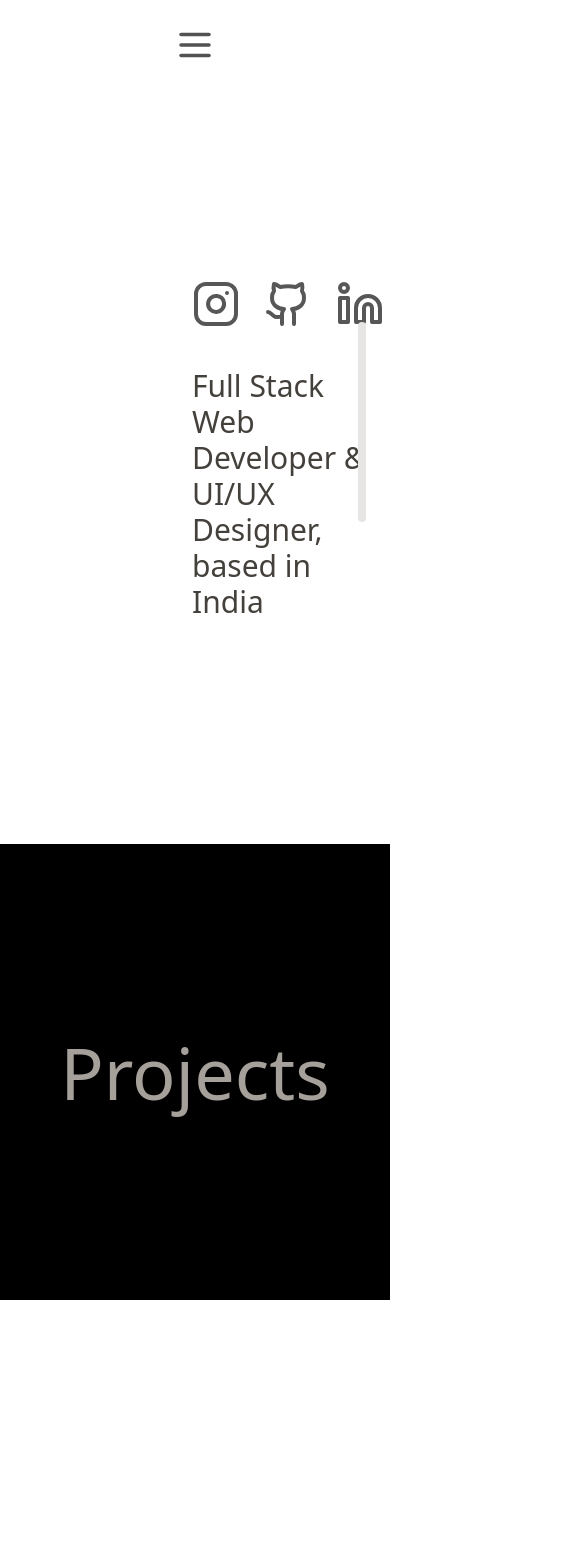
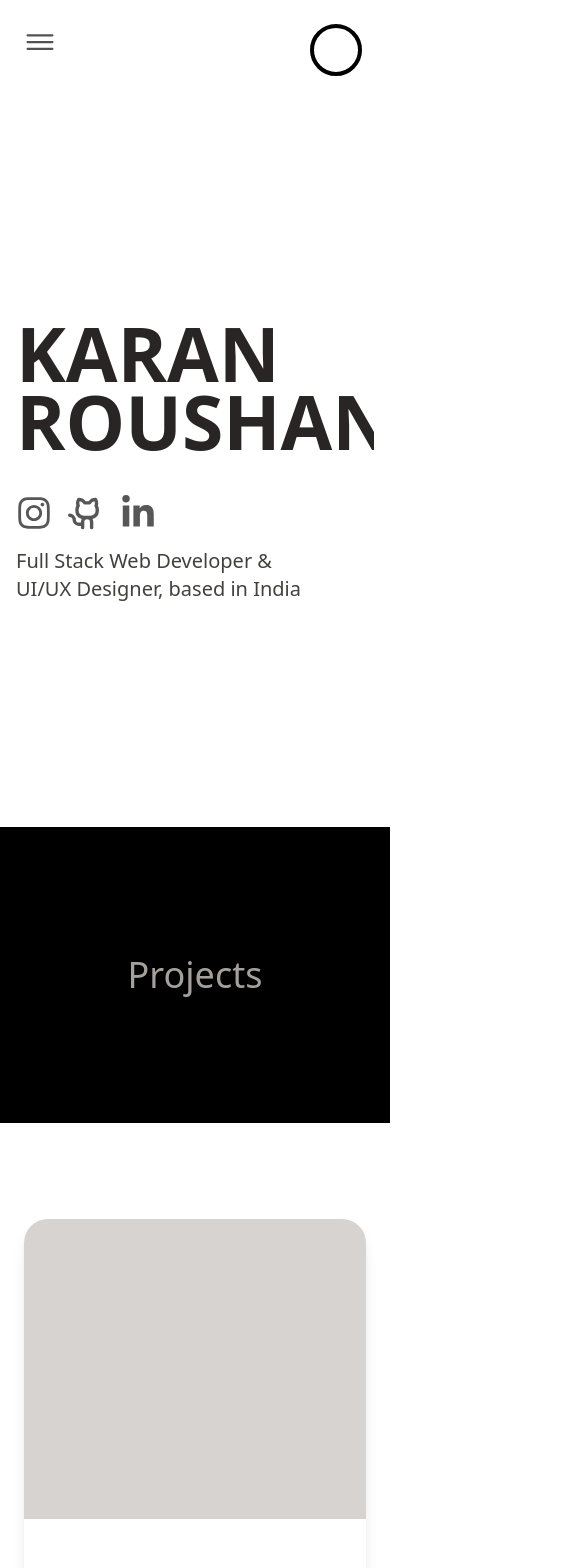
Before and after one commit to iamkaranroushan/my-portfolio, a Next.js app: page / in a window 390 px wide. Shown: the top 1568 px of the page, 585 px wide, since content can reach past the window. Built offline with nearby package versions, Linux system fonts and the light colour scheme.

Commit message:
made UI changes

```diff
--- a/Components/Hero/hero.jsx
+++ b/Components/Hero/hero.jsx
@@ -3,26 +3,28 @@
 import React from 'react'
 import { motion } from 'framer-motion'
 import { Instagram, Github, Linkedin } from 'lucide-react'
-
+import { FaInstagram, FaLinkedinIn } from 'react-icons/fa'
+import { PiGithubLogoBold } from "react-icons/pi";
 const Hero = () => {
   return (
-    <div className="w-full h-screen flex items-end justify-around px-28 py-56 overflow-hidden">
+    <div className="w-full h-full lg:h-screen mt-24 lg:mt-0 lg:flex lg:items-end lg:justify-around px-4 lg:px-28 py-56">
+
       {/* Name Section (slides in from far right) */}
       <div className="overflow-hidden">
         <motion.div
           className="flex flex-col leading-[0.9]"
           initial={{ x: 1500 }}
           animate={{ x: 0 }}
-          transition={{ delay: 0.2, duration: 0.6, ease: 'easeOut' }}
+          transition={{ duration: 0.6, ease: 'easeOut' }}
         >
-          <h1 className="text-[210px] text-stone-800 font-bold">KARAN</h1>
-          <h1 className="text-[210px] text-stone-800 font-bold">ROUSHAN</h1>
+          <h1 className="text-[75px] md:text-[160px] lg:text-[210px] text-stone-800 font-bold">KARAN</h1>
+          <h1 className="text-[75px] md:text-[160px] lg:text-[210px] text-stone-800 font-bold">ROUSHAN</h1>
         </motion.div>
       </div>
 
       {/* Separator (quick scale from bottom) */}
       <motion.div
-        className="w-0.5 h-[400px] bg-stone-600 mx-10"
+        className="hidden lg:block w-0.5 h-[400px] bg-stone-600 mx-10"
         initial={{ scaleY: 0 }}
         animate={{ scaleY: 1 }}
         transition={{ duration: 0.3, ease: 'easeInOut' }}
@@ -30,18 +32,19 @@ const Hero = () => {
       />
 
       {/* Description & Icons */}
-      <div className="flex flex-col gap-10">
+      <div className="flex flex-col gap-4 lg:gap-6 mt-10">
 
         {/* Social Icons (fade + slide up) */}
         <motion.div
-          className="flex w-full space-x-6"
+          className="flex w-full space-x-4"
           initial={{ opacity: 0, y: 40 }}
           animate={{ opacity: 1, y: 0 }}
-          transition={{ delay: 0.7, duration: 0.6, ease: 'easeOut' }}
+          transition={{ delay: 0.5, duration: 0.6, ease: 'easeOut' }}
         >
-          <span><Instagram size={48} color="#575757" /></span>
-          <span><Github size={48} color="#575757" /></span>
-          <span><Linkedin size={48} color="#575757" /></span>
+          <span className="lg:text-5xl text-4xl text-[#575757]"> <FaInstagram /></span>
+          <span className="lg:text-5xl text-4xl text-[#575757]"> <PiGithubLogoBold /></span>
+          <span className="lg:text-5xl text-4xl text-[#575757]"> <FaLinkedinIn /></span>
+
         </motion.div>
         {/* Description Text (slides in from far left) */}
         <div className="overflow-hidden">
@@ -49,10 +52,10 @@ const Hero = () => {
             className="flex flex-col leading-[0.9]"
             initial={{ x: -800 }}
             animate={{ x: 0 }}
-            transition={{ delay: 0.2, duration: 0.6, ease: 'easeOut' }}
+            transition={{ duration: 0.6, ease: 'easeOut' }}
           >
-            <h1 className="text-3xl text-stone-700">Full Stack Web Developer &</h1>
-            <h1 className="text-3xl text-stone-700">UI/UX Designer, based in India</h1>
+            <h1 className=" text-xl lg:text-3xl text-stone-700">Full Stack Web Developer &</h1>
+            <h1 className=" text-xl lg:text-3xl text-stone-700">UI/UX Designer, based in India</h1>
           </motion.div>
         </div>
 
--- a/Components/Navbar/navbar.jsx
+++ b/Components/Navbar/navbar.jsx
@@ -4,7 +4,8 @@ import { Menu, X } from 'lucide-react'
 import React, { useState, useEffect } from 'react'
 import Link from 'next/link'
 import { motion, AnimatePresence } from 'framer-motion'
-
+import { IoIosMenu } from "react-icons/io";
+import { RxCross2 } from "react-icons/rx";
 const Navbar = () => {
   const [menuOpen, setMenuOpen] = useState(false)
   const [showNavbar, setShowNavbar] = useState(true)
@@ -36,13 +37,13 @@ const Navbar = () => {
         initial={{ opacity: 0, y: -20 }}
         animate={{ opacity: showNavbar ? 1 : 0, y: showNavbar ? 0 : -20 }}
         transition={{ duration: 0.3 }}
-        className="fixed top-6 left-1/2  transform -translate-x-1/2 z-[100]"
+        className="fixed top-6 flex flex-col items-start mx-10  transform -translate-x-1/2 z-[100]"
       >
-        <button onClick={toggleMenu} className="transition-all duration-300 cursor-pointer">
+        <button onClick={toggleMenu} className=" transition-all duration-300 cursor-pointer">
           {menuOpen ? (
-            <X size={42} className="text-white transition-transform duration-300 rotate-90" />
+            <RxCross2  className="text-white text-4xl lg:text-5xl transition-transform duration-300 rotate-90" />
           ) : (
-            <Menu size={42} className="text-neutral-600 transition-transform duration-300" />
+            <IoIosMenu  className="text-neutral-600 text-4xl lg:text-5xl transition-transform duration-300" />
           )}
         </button>
       </motion.div>
@@ -51,7 +52,7 @@ const Navbar = () => {
       <AnimatePresence>
         {menuOpen && (
           <motion.div
-            className=" fixed inset-0 z-[99] bg-black flex flex-col justify-center items-center gap-12 text-5xl font-semibold text-stone-200"
+            className="fixed inset-0 z-[99] bg-black flex flex-col justify-center items-center gap-12 text-3xl lg:text-5xl font-semibold text-stone-200 px-4"
             initial={{ opacity: 0 }}
             animate={{ opacity: 1 }}
             exit={{ opacity: 0 }}
@@ -63,13 +64,13 @@ const Navbar = () => {
                 initial={{ opacity: 0, y: 40 }}
                 animate={{ opacity: 1, y: 0 }}
                 exit={{ opacity: 0, y: 40 }}
-                transition={{ duration:0.4}}
+                transition={{ duration: 0.4 }}
                 className="pointer-events-auto"
                 whileHover={{ scale: 1.1 }}
                 whileTap={{ scale: 0.95 }}
               >
                 <Link
-                  href={`/${label.toLowerCase() === 'home' ? '' : label.toLowerCase()}`}
+                  href={`/${label.toLowerCase() === 'Home' ? '' : label.toLowerCase()}`}
                   onClick={() => setMenuOpen(false)}
                   className="transition duration-300"
                 >
--- a/Components/Projects/projects.jsx
+++ b/Components/Projects/projects.jsx
@@ -1,3 +1,5 @@
+'use client'
+
 import React from 'react'
 
 const Projects = () => {
@@ -25,33 +27,54 @@ const Projects = () => {
   return (
     <div className="w-full">
       {/* Header */}
-      <div className="flex justify-center bg-black text-white py-48 px-10">
-        <h2 className="text-7xl text-stone-400">Projects</h2>
+      <div className="flex justify-center bg-black text-white py-32 lg:py-48 px-6 lg:mb-32 sm:px-10">
+        <h2 className="text-4xl sm:text-6xl md:text-7xl text-stone-400">Projects</h2>
       </div>
 
       {/* Project Cards */}
-      <div className="flex flex-col gap-32 py-36 px-28">
+      <div className="flex flex-col space-y-24 lg:space-y-48 py-24 px-6 sm:px-10 lg:px-28">
         {projectData.map((project, index) => {
           const isEven = index % 2 === 0
           const projectNumber = `0${index + 1}`
+
           return (
+            <div key={index}>
+              {/* 👇 Mobile Card Layout */}
+              <div className="lg:hidden w-full bg-white rounded-3xl shadow-lg overflow-hidden flex flex-col space-y-4">
                 <div
-              key={index}
-              className={`flex h-screen flex-col lg:flex-row items-end justify-between gap-36 ${!isEven ? 'lg:flex-row-reverse' : ''
+                  className="w-full h-[300px] sm:h-[400px] bg-cover bg-center bg-stone-300"
+
+                />
+                <div className="p-6 text-center space-y-2">
+                  <p className="text-[100px] font-semibold text-primary/10">{projectNumber}</p>
+                  <h3 className="text-5xl font-bold text-stone-800">{project.title}</h3>
+                  <p className="text-lg text-muted-foreground">{project.description}</p>
+                </div>
+              </div>
+
+              {/* 👇 Desktop Split Layout with Alternating Direction */}
+              <div
+                className={`hidden lg:flex h-screen items-end justify-between gap-36 ${!isEven ? 'flex-row-reverse' : ''
                   }`}
               >
-              {/* Image/Visual */}
-              <div className="w-full lg:w-[900px] h-[600px] bg-stone-200 rounded-3xl overflow-hidden shadow-lg" />
+                {/* Image Section */}
+                <div
+                  className="w-[900px] h-[600px] bg-stone-300 bg-cover bg-center rounded-3xl "
 
-              {/* Text Content */}
-              <div className="w-full lg:w-1/2 text-left space-y-4">
-                <p className="text-[250px] font-semibold text-primary/10 mb-6">
+                />
+
+                {/* Text Section */}
+                <div className="w-1/2 text-left space-y-4">
+                  <p className="text-[120px] lg:text-[200px] font-semibold text-primary/10 mb-4">
                     {projectNumber}
                   </p>
-                <p className="text-3xl text-muted-foreground">
+                  <p className="text-2xl lg:text-3xl text-muted-foreground">
                     {project.description}
                   </p>
-                <h3 className="text-9xl font-bold text-stone-800">{project.title}</h3>
+                  <h3 className="text-7xl lg:text-9xl font-bold text-stone-800">
+                    {project.title}
+                  </h3>
+                </div>
               </div>
             </div>
           )
--- a/Components/layout.jsx
+++ b/Components/layout.jsx
@@ -18,16 +18,52 @@ const Layout = ({ children }) => {
         return () => window.removeEventListener('scroll', updateScrollProgress);
     }, []);
 
+    // Convert scroll percentage to circle stroke offset
+    const radius = 24;
+    const stroke = 4;
+    const circumference = 2 * Math.PI * radius;
+    const offset = circumference - (scrollProgress / 100) * circumference;
+
     return (
-        <div>
+        <div className="w-screen">
             <Navbar />
-            <div className=" bg-stone-200 fixed right-6 top-1/2 transform -translate-y-1/2 h-[200px] w-2 rounded-xl overflow-hidden z-50">
+            {/* Large Screen Vertical Bar */}
+            <div className="hidden lg:block bg-stone-200 fixed right-6 top-1/2 transform -translate-y-1/2 h-[200px] w-2 rounded-xl overflow-hidden z-50">
                 <div
                     className="bg-primary w-full rounded-xl transition-all duration-200"
-                    style={{ height: `${scrollProgress * 2}px` }} // 100% scroll = 200px
+                    style={{ height: `${scrollProgress * 2}px` }}
                 />
             </div>
-            {children}
+
+            {/* Small Screen Circular Progress */}
+            <div className="block lg:hidden fixed top-5 right-6 z-50">
+                <svg width="60" height="60" className="transform -rotate-90">
+                    <circle
+                        cx="30"
+                        cy="30"
+                        r={radius}
+                        stroke="#E5E7EB" // light gray background circle
+                        strokeWidth={stroke}
+                        fill="transparent"
+                    />
+                    <circle
+                        cx="30"
+                        cy="30"
+                        r={radius}
+                        stroke="#000000" // your primary color
+                        strokeWidth={stroke}
+                        fill="transparent"
+                        strokeDasharray={circumference}
+                        strokeDashoffset={offset}
+                        strokeLinecap="round"
+                        className="transition-all duration-200"
+                    />
+                </svg>
+            </div>
+
+            <main className="flex-grow justify-center w-full mt-14">
+                {children}
+            </main>
         </div>
     );
 };
--- a/app/layout.js
+++ b/app/layout.js
@@ -37,7 +37,11 @@ export default function RootLayout({ children }) {
       <body
         className={`hide-scrollbar ${manrope.variable}antialiased`}
       >
-        {children}
+        <main
+          className={`flex-grow w-screen`}
+        >
+          {children}
+        </main>
       </body>
     </html>
   );
--- a/app/page.js
+++ b/app/page.js
@@ -8,17 +8,15 @@ import React from 'react'
 
 export default function home() {
   return (
-    <Layout>
+    <Layout className="">
       <Hero />
       <Projects />
-
       {/* Stack Container */}
-      <div className="relative h-[630vh]">
+      <div className="relative h-[410vh] lg:h-[560vh]">
         {/* Connect (background layer) */}
         <div className="sticky top-0 h-screen">
           <Connect />
         </div>
-
         {/* About (scrolling above) */}
         <div className="bg-white absolute top-0 w-full z-10">
           <About />
--- a/package.json
+++ b/package.json
@@ -18,6 +18,7 @@
     "react": "^19.0.0",
     "react-dom": "^19.0.0",
     "react-icons": "^5.5.0",
+    "react-responsive": "^10.0.1",
     "tailwind-merge": "^3.3.0"
   },
   "devDependencies": {
```
Also changed, not shown: Components/About/about.jsx (+23 -16 lines), Components/Connect/connect.jsx (+63 -58 lines), 1 other file (tests, documents, lock files or other folders). Lines whose indentation alone changed are shown as unchanged.
